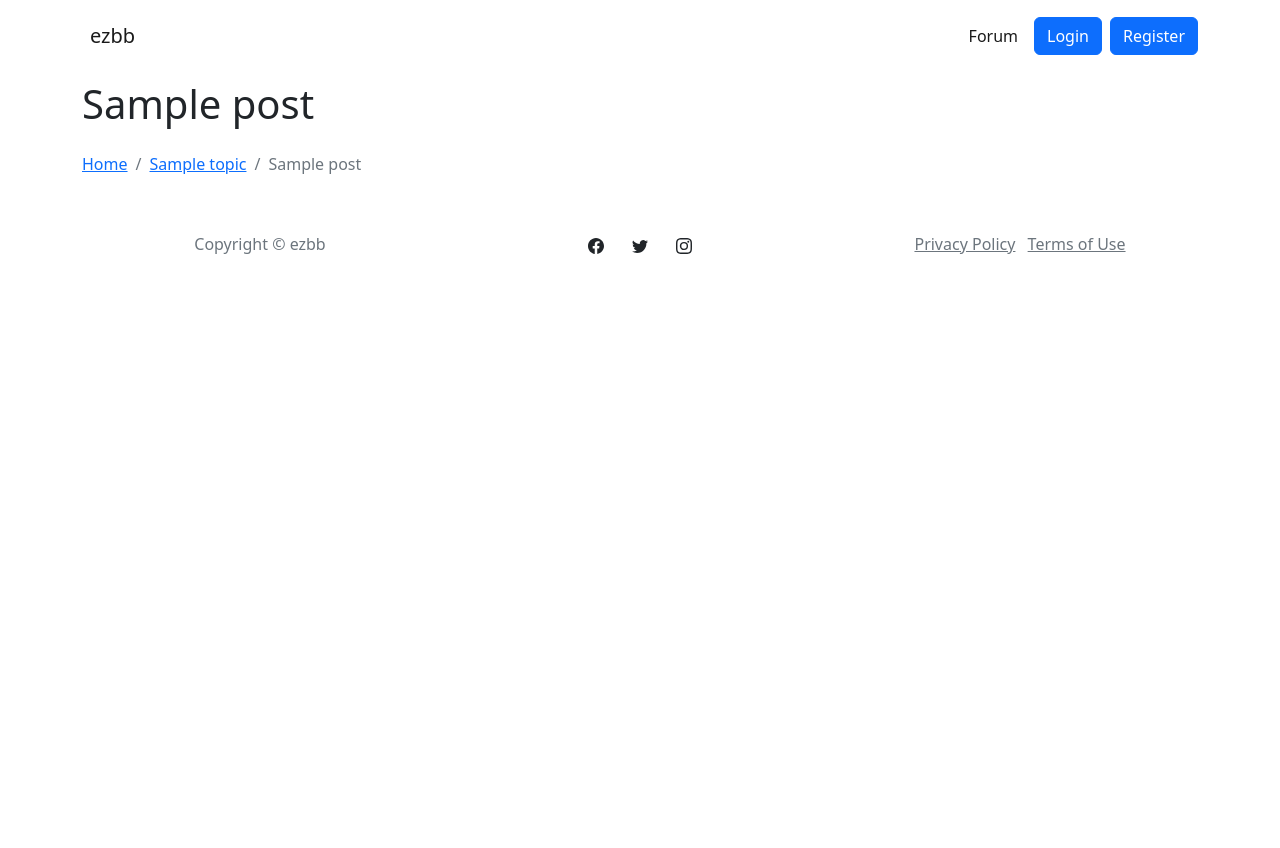
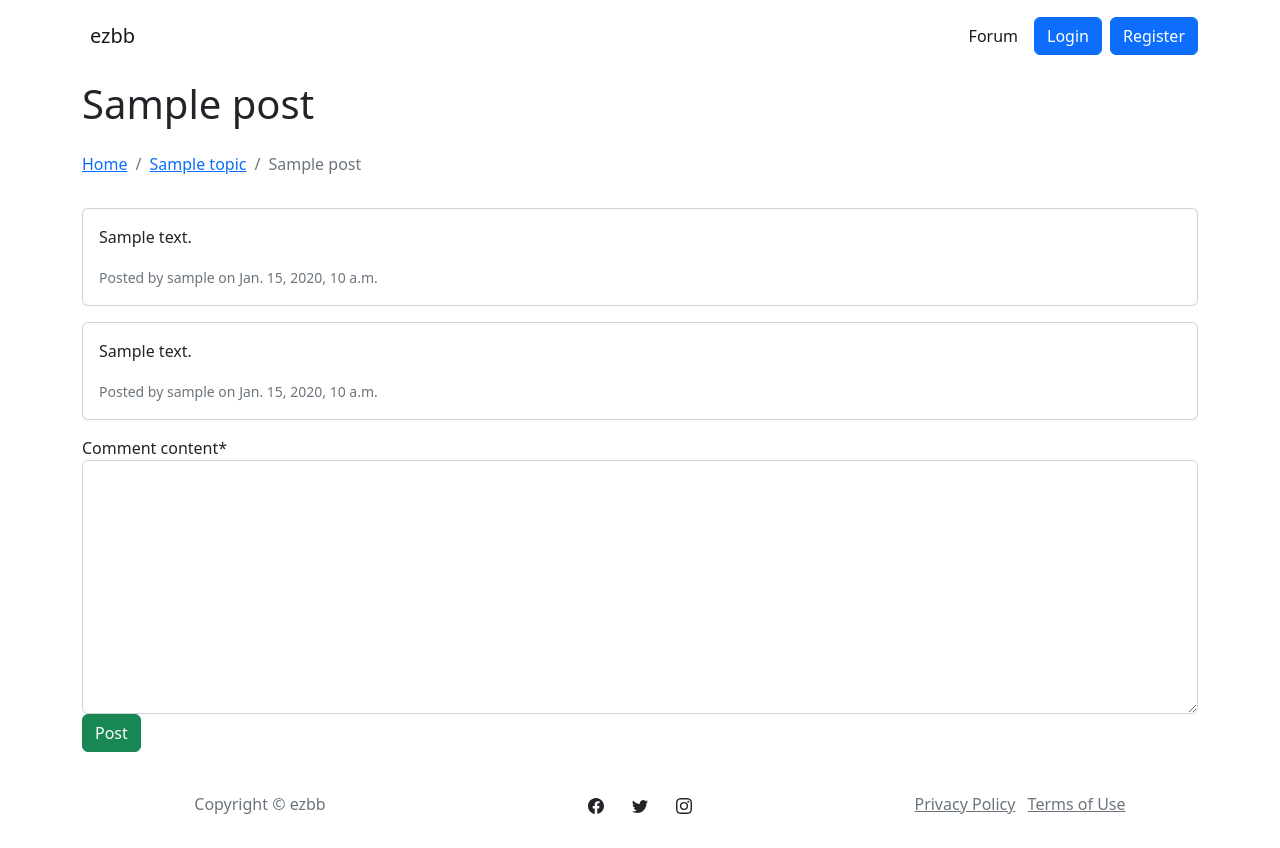
Before and after one commit to oy2/ezbb, a Django app: page /topic/1/post/1/ in a window 1280 px wide. Before the commit the page ends 254 px from the top, so only its background shows below. Run offline with Django 4.2, Linux system fonts and the light colour scheme; tables that the repository leaves empty hold one stand-in row (values such as "Sample post"); some libraries are stand-ins or nearby versions.

Commit message:
Impl comment template, revise all designs to utilize cards, add and validate max length to forms

```diff
--- a/forum/forms.py
+++ b/forum/forms.py
@@ -1,6 +1,6 @@
 from django import forms
 
-from .models import Topic, Post, Comment
+from .models import Post, Comment
 
 
 # Form for creating posts
@@ -8,7 +8,8 @@ class PostForm(forms.ModelForm):
     class Meta:
         model = Post
         fields = ['post_topic', 'post_title', 'post_content']
-        widgets = {'post_topic': forms.HiddenInput()}
+        # post_content max 5000 chars
+        widgets = {'post_topic': forms.HiddenInput(), 'post_content': forms.Textarea(attrs={'maxlength': 5000})}
 
 
 # Form for creating comments (on posts)
@@ -16,4 +17,5 @@ class CommentForm(forms.ModelForm):
     class Meta:
         model = Comment
         fields = ['comment_content', 'comment_post']
-        widgets = {'comment_post': forms.HiddenInput()}
+        # comment_content max 5000 chars, name Comment
+        widgets = {'comment_post': forms.HiddenInput(), 'comment_content': forms.Textarea(attrs={'maxlength': 5000})}
--- a/forum/models.py
+++ b/forum/models.py
@@ -10,9 +10,11 @@ class Topic(models.Model):
     restricted_superuser = models.BooleanField(default=False)
     restricted_logged_in = models.BooleanField(default=False)
 
-    # method to get latest post from post model with post_topic as this
     def get_latest_post(self):
         return self.post_set.order_by('-created_at').first()
+
+    def get_latest_post_link(self):
+        return f'/topic/{self.id}/post/{self.get_latest_post().id}/'
 
     def __str__(self):
         return self.topic_name
@@ -22,7 +24,7 @@ class Topic(models.Model):
 class Post(models.Model):
     post_user = models.ForeignKey('auth.User', on_delete=models.CASCADE)  # user
     post_title = models.CharField(max_length=200)
-    post_content = models.TextField()
+    post_content = models.TextField(max_length=5000)
     post_topic = models.ForeignKey(Topic, on_delete=models.CASCADE)
     # date
     created_at = models.DateTimeField(auto_now_add=True)
@@ -43,7 +45,7 @@ class Post(models.Model):
 # Model for comments (replies)
 class Comment(models.Model):
     comment_user = models.ForeignKey('auth.User', on_delete=models.CASCADE)  # user
-    comment_content = models.TextField()
+    comment_content = models.TextField(max_length=5000)
     comment_post = models.ForeignKey(Post, on_delete=models.CASCADE)
     comment_visible = models.BooleanField(default=True)
     comment_sticky = models.BooleanField(default=False)
--- a/forum/views.py
+++ b/forum/views.py
@@ -1,3 +1,5 @@
+from itertools import chain
+
 from django.contrib import messages
 from django.contrib.auth.decorators import login_required
 from django.core.paginator import Paginator
@@ -11,6 +13,12 @@ from forum.models import Topic, Post
 def index(request):
     # Get all topics
     topics = Topic.objects.all()
+    # Remove from topics if topic is restricted to superusers and user is not superuser
+    if not request.user.is_superuser:
+        topics = topics.filter(restricted_superuser=False)
+    # Remove from topics if topic is restricted to logged in users and user is not logged in
+    if not request.user.is_authenticated:
+        topics = topics.filter(restricted_logged_in=False)
     # pass topics
     context = {'topics': topics}
     return render(request, 'forum/index.html', context)
@@ -31,12 +39,11 @@ def topic(request, topic_id):
 
         # get posts in order so most recent is first
         posts = topic_requested.post_set.order_by('-created_at')
+        posts = posts.filter(post_visible=True)
         sticky_posts = posts.filter(post_sticky=True)
         posts = posts.filter(post_sticky=False)
         # append stick_posts to the top of posts
-        posts = sticky_posts | posts
-        # remove any post_visible=False posts
-        posts = posts.filter(post_visible=True)
+        posts = list(chain(sticky_posts, posts))
 
         paginator = Paginator(posts, 5)  # show 10 posts per page
         page_number = request.GET.get('page')
@@ -65,8 +72,18 @@ def post(request, topic_id, post_id):
         if post_requested.post_topic.id != topic_id:
             messages.add_message(request, messages.ERROR, 'Invalid post')
             return redirect('index')
-        # pass post
-        context = {'post': post_requested, 'topic': post_requested.post_topic}
+        # comment form
+        form = CommentForm()
+        form.fields['comment_post'].initial = post_id
+
+        # get comments so the most recent is last
+        comments = post_requested.comment_set.order_by('created_at')
+        sticky_comments = comments.filter(comment_sticky=True)
+        comments = comments.filter(comment_sticky=False)
+        # insert list sticky_comments to the top of comments
+        comments = list(chain(sticky_comments, comments))
+
+        context = {'post': post_requested, 'topic': post_requested.post_topic, 'form': form, 'comments': comments}
         return render(request, 'forum/post.html', context)
     else:
         # 404
@@ -88,7 +105,13 @@ def new_post(request, topic_id):
             # if topic_requested exists
             if (not topic_requested) or form.cleaned_data['post_topic'] != topic_requested:
                 return redirect('index')
-            # todo security check for topic
+            # check if restricted superuser
+            if topic_requested.restricted_superuser and not request.user.is_superuser:
+                return redirect('index')
+            # check if max langth is violated
+            if len(form.cleaned_data['post_content']) > 5000:
+                messages.add_message(request, messages.ERROR, 'Post content too long')
+                return redirect('index')
             # save form with post_user
             form.save(commit=False)
             form.instance.post_user = request.user
@@ -120,14 +143,13 @@ def new_comment(request, topic_id, post_id):
         form = CommentForm(request.POST)
         # if valid
         if form.is_valid():
+            # ensure max_length is not violated
+            if len(form.cleaned_data['comment_content']) > 5000:
+                messages.add_message(request, messages.ERROR, 'Comment too long')
+                return redirect('post', topic_id=topic_id, post_id=post_id)
             form.save(commit=False)
             form.instance.comment_user = request.user
             form.save()
             # redirect to post with new comment
             messages.add_message(request, messages.SUCCESS, 'Posted successfully')
-            return redirect('post', post_id=form.instance.comment_post.id)
-    else:
-        form = CommentForm()
-        form.fields['comment_post'].initial = post_id
-        context = {'form': form}
-        return render(request, 'forum/form/comment_form.html', context)
+            return redirect('post', topic_id=topic_id, post_id=post_id)
--- a/templates/forum/form/comment_form.html
+++ b/templates/forum/form/comment_form.html
@@ -1,9 +1,12 @@
-{% extends "base.html" %}
+{% load crispy_forms_filters %}
+{% load crispy_forms_tags %}
 
-{% block content %}
-    <form action="/forum/post/newpost/" method="post">
-        {% csrf_token %}
-        {{ form }}
-        <input type="submit" value="Submit">
-    </form>
-{% endblock %}
+<section class="py-4 py-xl-2">
+    <div class="container">
+        <form action="new" method="post">
+            {% csrf_token %}
+            {{ form |crispy }}
+            <button type="submit" class="btn btn-success">Post</button>
+        </form>
+    </div>
+</section>
--- a/templates/forum/post.html
+++ b/templates/forum/post.html
@@ -20,4 +20,45 @@
         </div>
     </section>
 
+    <!-- Display Post -->
+
+    <section class="py-4 py-xl-2">
+        <div class="container">
+            <div class="row">
+                <div class="col-12 col-md-12">
+                    <div class="card">
+                        <div class="card-body">
+                            <p class="card-text">{{ post.post_content }}</p>
+                            <p class="card-text"><small class="text-muted">Posted by {{ post.post_user.username }}
+                                on {{ post.created_at }}</small></p>
+                        </div>
+                    </div>
+                </div>
+            </div>
+        </div>
+    </section>
+
+
+    <!-- Display Comments -->
+    {% for comment in comments %}
+        <section class="py-4 py-xl-2">
+            <div class="container">
+                <div class="row">
+                    <div class="col-12 col-md-12">
+                        <div class="card">
+                            <div class="card-body">
+                                <p class="card-text">{{ comment.comment_content }}</p>
+                                <p class="card-text"><small class="text-muted">Posted
+                                    by {{ comment.comment_user.username }} on {{ comment.created_at }}</small></p>
+                            </div>
+                        </div>
+                    </div>
+                </div>
+            </div>
+        </section>
+
+    {% endfor %}
+
+    {% include 'forum/form/comment_form.html' %}
+
 {% endblock %}
```
Also changed, not shown: accounts/views.py (+5 -2 lines), templates/accounts/profile.html (+62 -5 lines), templates/forum/index.html (+26 -25 lines), templates/forum/topic.html (+22 -8 lines).
